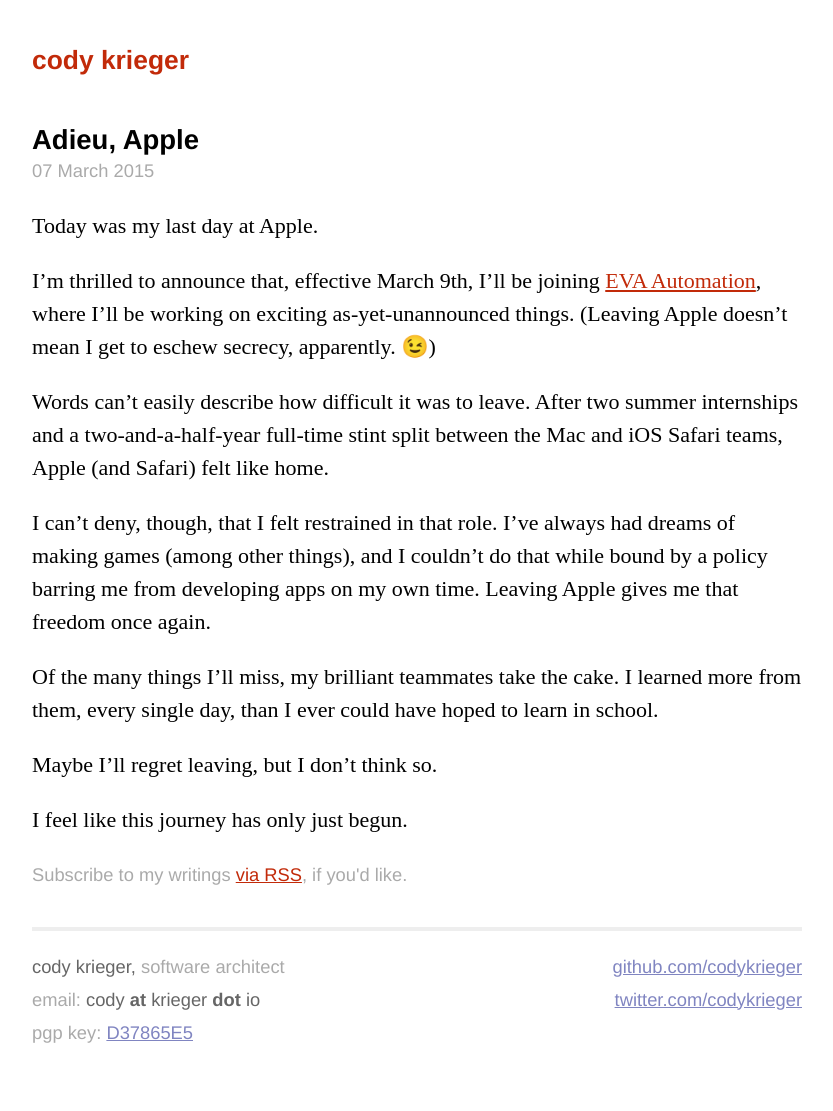
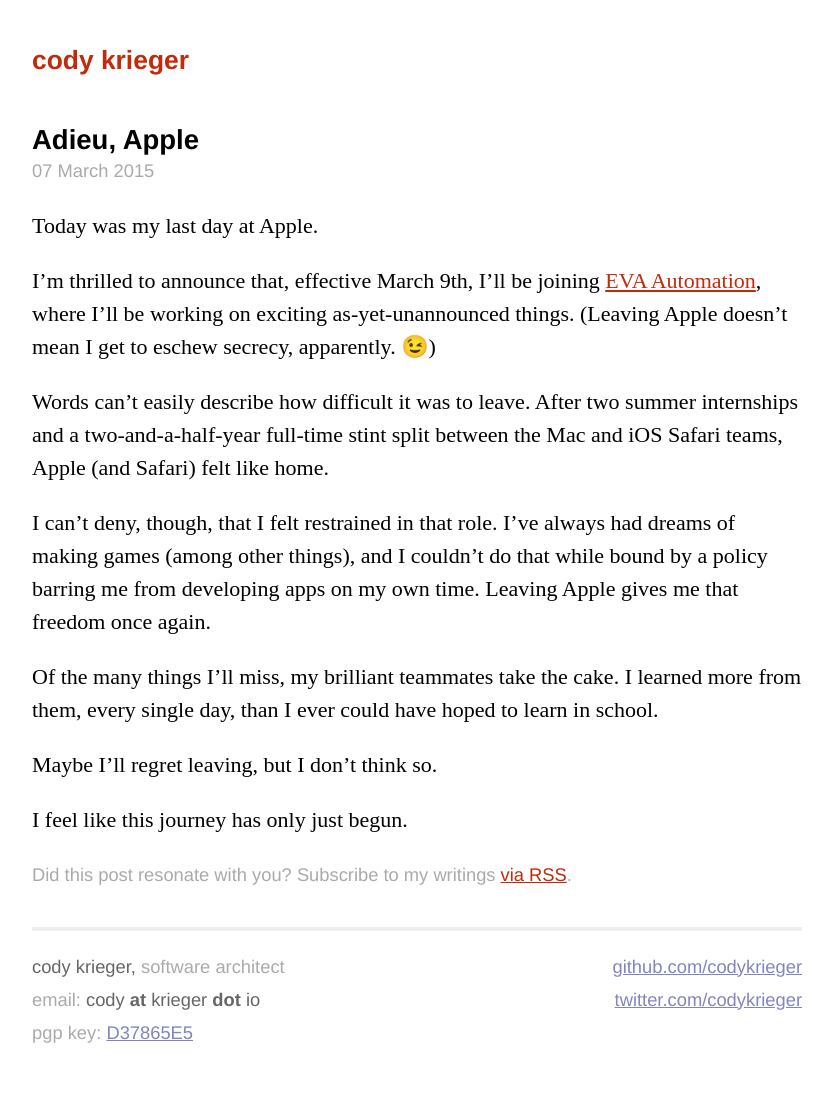
Before and after one commit to codykrieger/krieger.io, a Jekyll site: the page built from _posts/2015-03-06-adieu-apple.md, in a window 1280 px wide. Shown: the whole page, without its empty margins (223-1056 px from the left). Built offline with Jekyll 4.4.1, drawn with Linux system fonts in a browser that asks for light colours; emoji names are drawn with the system emoji font; comment, search, counter and statistics services are not loaded.

Commit message:
update the verbiage of the rss feed note at the bottom of the post template

```diff
--- a/_layouts/post.html
+++ b/_layouts/post.html
@@ -9,5 +9,5 @@ layout: default
 </article>
 
 <p class="meta">
-  Subscribe to my writings <a href="/feed.xml">via RSS</a>, if you'd like.
+  Did this post resonate with you? Subscribe to my writings <a href="/feed.xml">via RSS</a>.
 </p>
```
